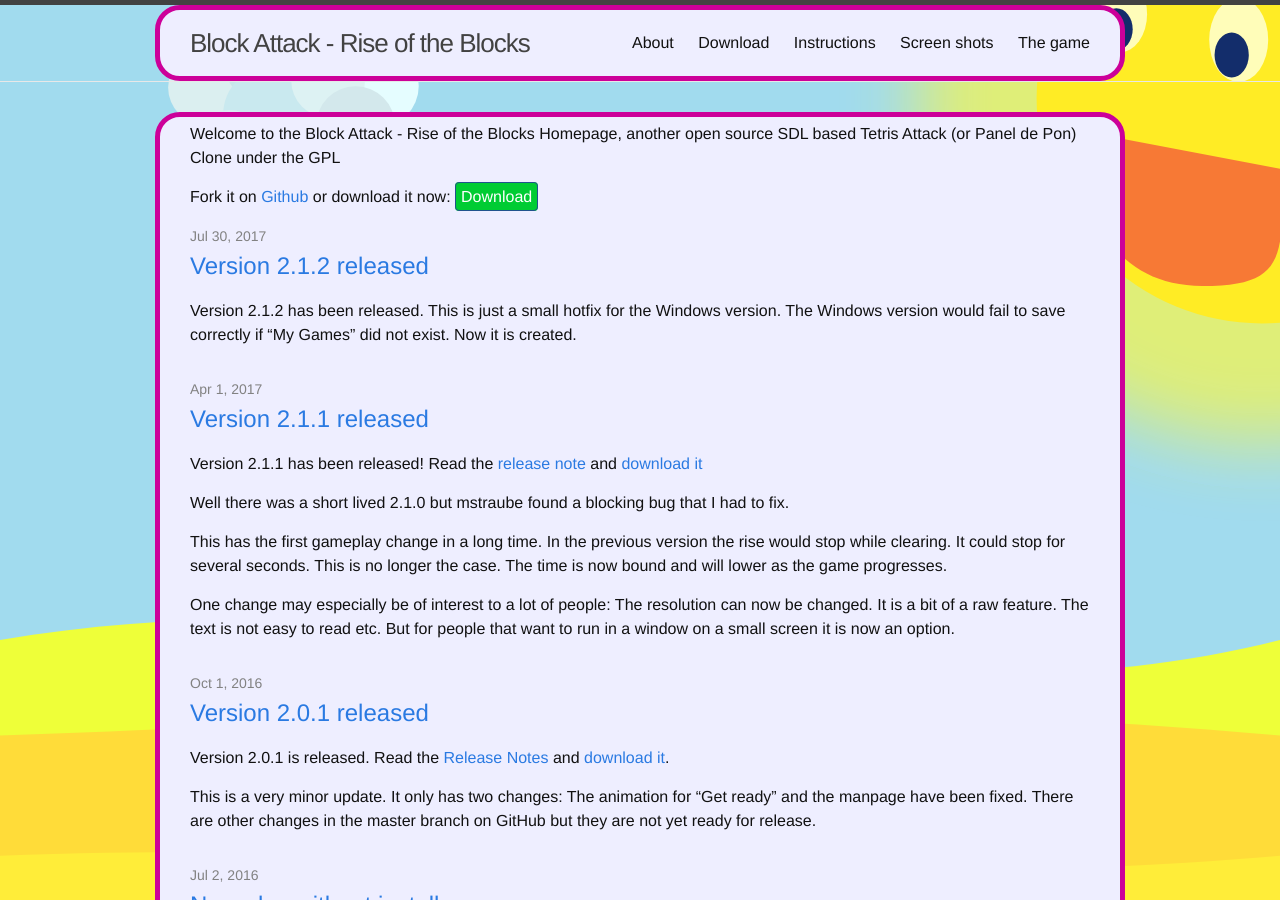
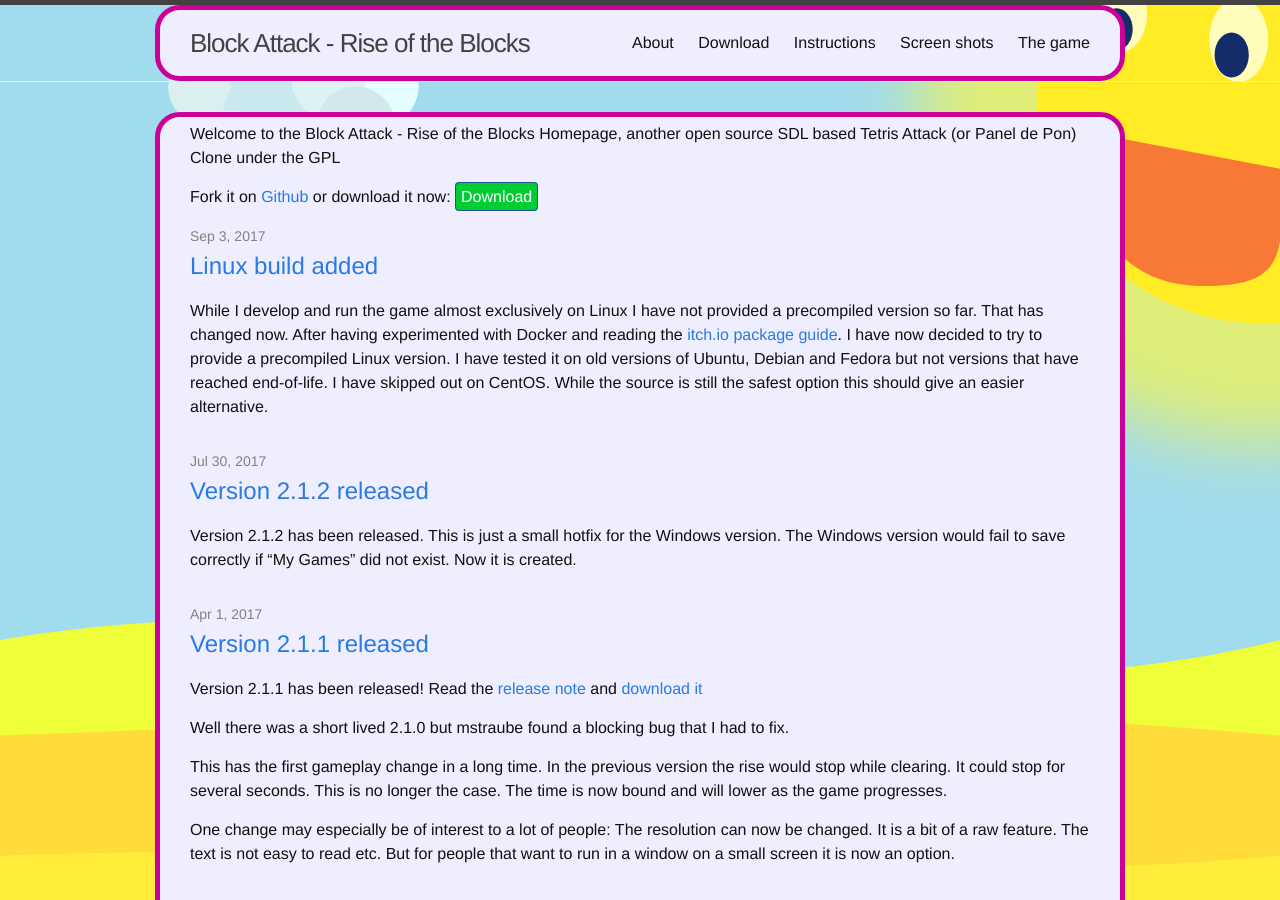
Before and after one commit to blockattack/blockattack-www, a Jekyll site: the page built from index.html, in a window 1280 px wide and 900 px high. Built offline with Jekyll 4.4.1, drawn with Linux system fonts in a browser that asks for light colours.

Commit message:
Added Linux build

```diff
--- /dev/null
+++ b/_posts/2017-09-03-linux_build_added.markdown
@@ -0,0 +1,7 @@
+---
+layout: post
+title: "Linux build added"
+date: 2017-09-03
+catagories: news
+---
+While I develop and run the game almost exclusively on Linux I have not provided a precompiled version so far. That has changed now. After having experimented with Docker and reading the [itch.io package guide](https://itch.io/docs/itch/integrating/platforms/linux.html). I have now decided to try to provide a precompiled Linux version. I have tested it on old versions of Ubuntu, Debian and Fedora but not versions that have reached end-of-life. I have skipped out on CentOS. While the source is still the safest option this should give an easier alternative.
```
Also changed, not shown: download.md (+4 -1 lines), thegame.md (+2 -2 lines).
